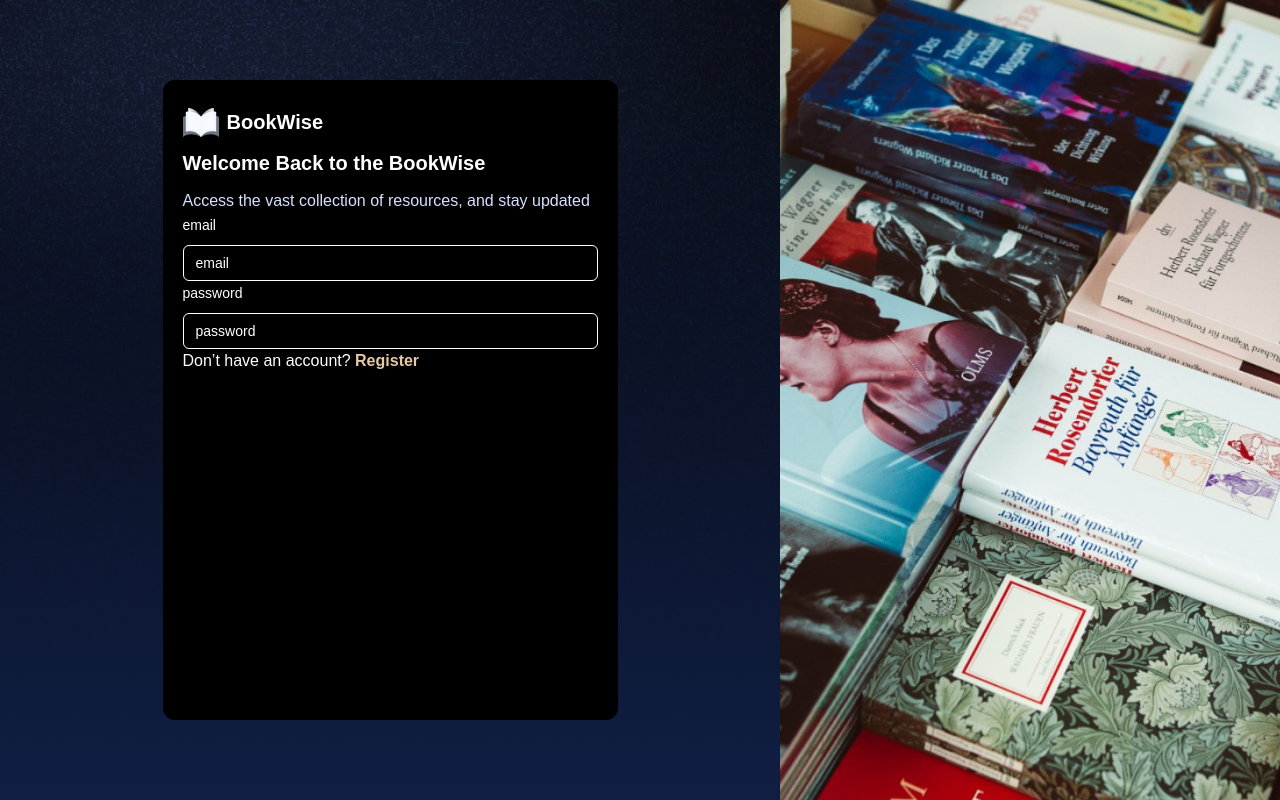
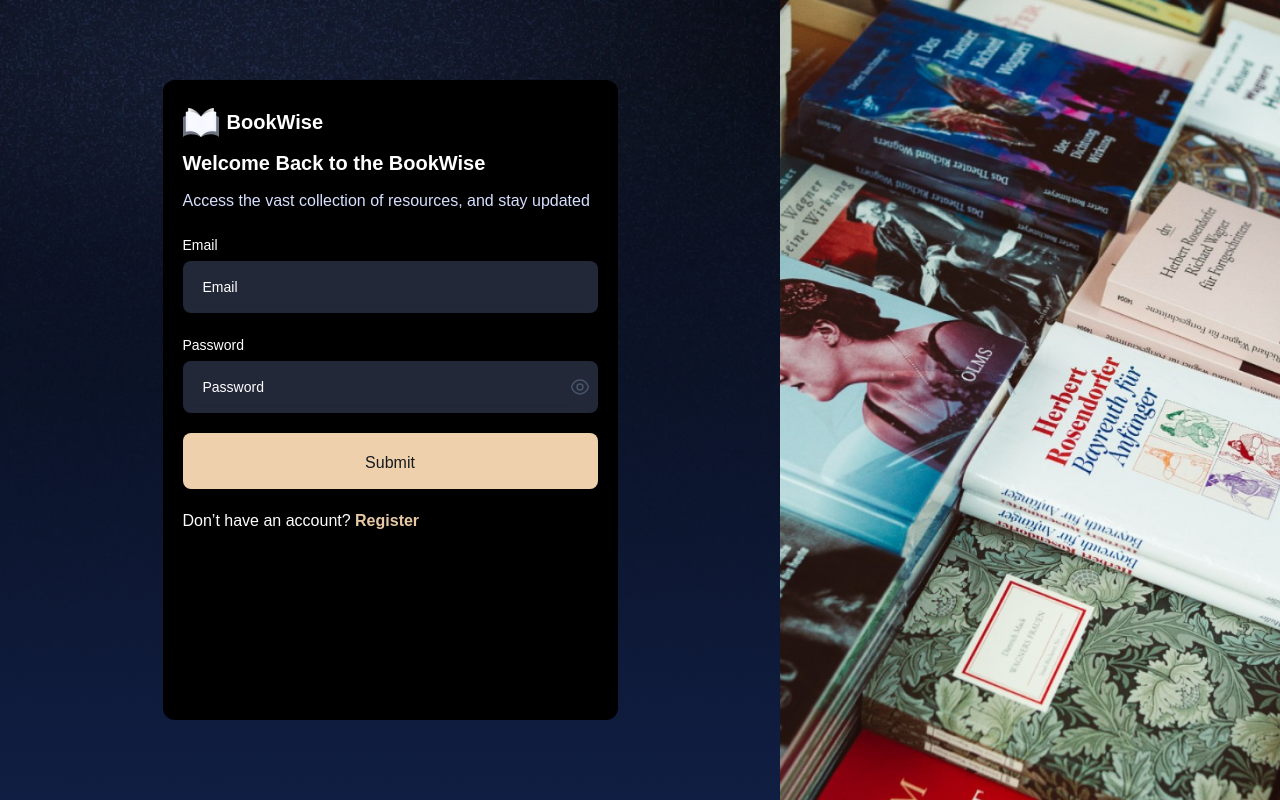
Before and after one commit to Tobby8629/book_library, a Next.js app: page /signin in a window 1280 px wide. Built offline with nearby package versions, Linux system fonts and the light colour scheme.

Commit message:
Styled the Reuseable form

```diff
--- a/app/(auth)/layout.tsx
+++ b/app/(auth)/layout.tsx
@@ -12,7 +12,7 @@ const layout = ({children}: authLayout) => {
         <Image src={auth_bg} alt="authentication" className='h-full w-full object-cover'/>
       </div>
       <main className='my-5 w-full md:w-1/2 md:mx-10 lg:w-7/12'>
-       <div className='bg-black max-md:max-w-[90%] rounded-xl lg:w-[80%] xl:w-[65%] mx-auto p-3 py-5 xl:p-5 xl:py-7 h-full md:min-h-[640px]'>
+       <div className='bg-black max-md:max-w-[90%] rounded-xl max-sm:p-7 max-sm:py-10 p-5 py-20 lg:w-[80%] xl:w-[65%] mx-auto xl:p-5 xl:py-7 h-full md:min-h-[640px]'>
         <div className='flex gap-2 items-center'>
           <Image src={logo} alt='logo' className='w-9'/>
           <h3 className='text_header !text-xl'>BookWise</h3>
--- a/components/Auth/AuthForm.tsx
+++ b/components/Auth/AuthForm.tsx
@@ -6,6 +6,9 @@ import React from 'react'
 import { DefaultValues, FieldValues, Path, useForm, UseFormReturn } from 'react-hook-form'
 import { Form, FormControl, FormField, FormItem, FormLabel } from '../ui/form'
 import { Input } from '../ui/input'
+import { eye } from '@/public/icons/admin'
+import Image from 'next/image'
+import Button from '../reuseable/Button'
 
 const AuthForm = <T extends FieldValues>({
   type,
@@ -30,22 +33,24 @@ const AuthForm = <T extends FieldValues>({
             control={form.control}
             name={obj as Path<T>}
             render={({field})=>(
-              <FormItem>
-                <FormLabel>{field.name}</FormLabel>
+              <FormItem className='my-5'>
+                <FormLabel className='mb-0 capitalize'>{field.name}</FormLabel>
                 <FormControl>
-                  <Input placeholder={field.name} type={field.name === "password" ? "password" : "text"} />
+                  <div className='bg-[#232839] !mt-1 flex items-center p-2 rounded-lg'>
+                  <Input className='border-none placeholder:capitalize' placeholder={field.name} type={field.name === "password" ? "password" : "text"} />
+                  {field.name === "password" && <Image src={eye} alt="eye" width={20} height={20}/>}
+                  </div>
+
                 </FormControl>
               </FormItem>
             )}
-
-
           >
-
           </FormField>
         ))}
+         <Button text="Submit"  />
       </Form>
 
-      <p>
+      <p className='my-5'>
       {type === "signin" ? (
         <>
           Don’t have an account? <Link href="/signup" className="text-primary font-bold">Register</Link>
--- /dev/null
+++ b/public/icons/admin/index.ts
@@ -0,0 +1,5 @@
+import eye from './eye.svg'
+
+export {
+  eye
+}
```
